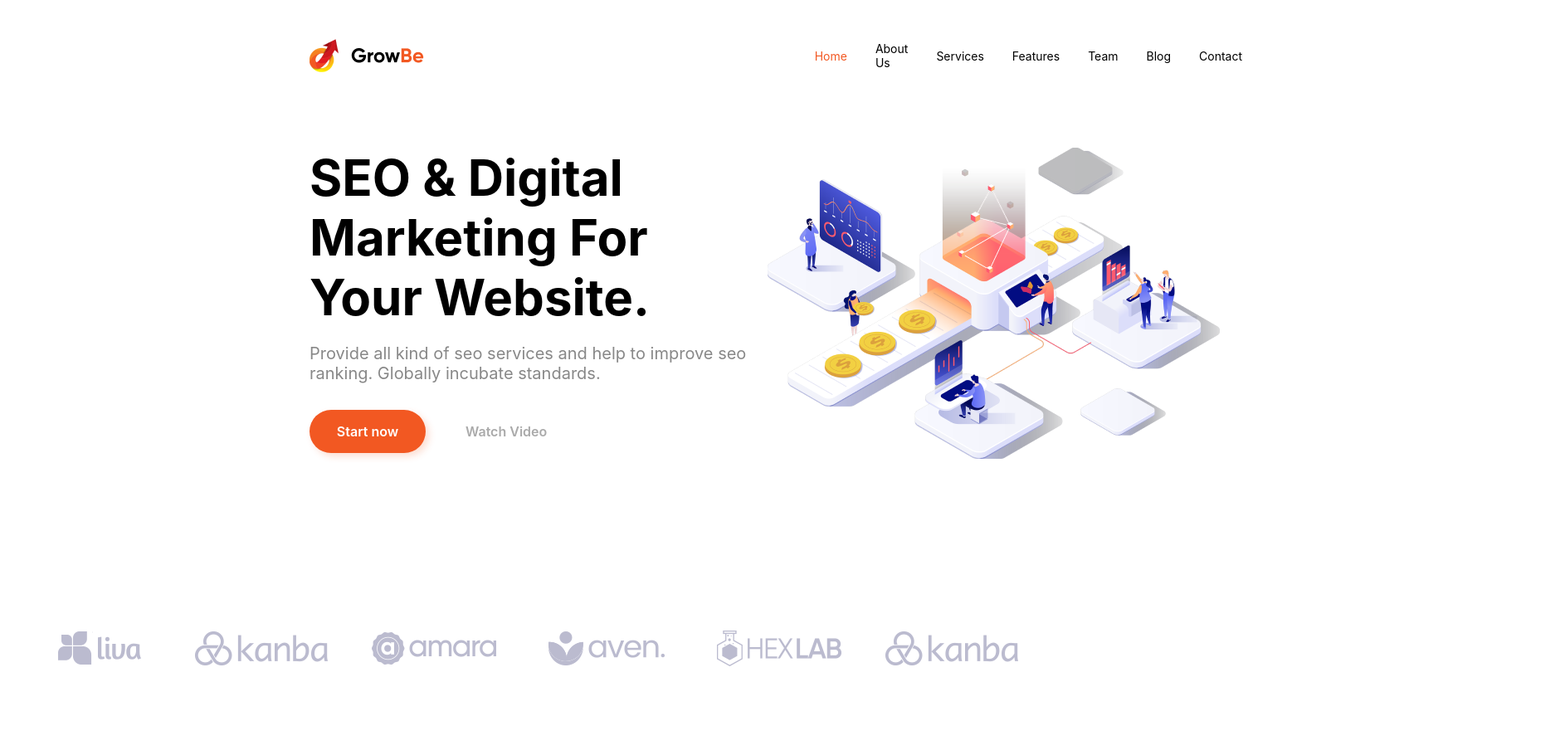
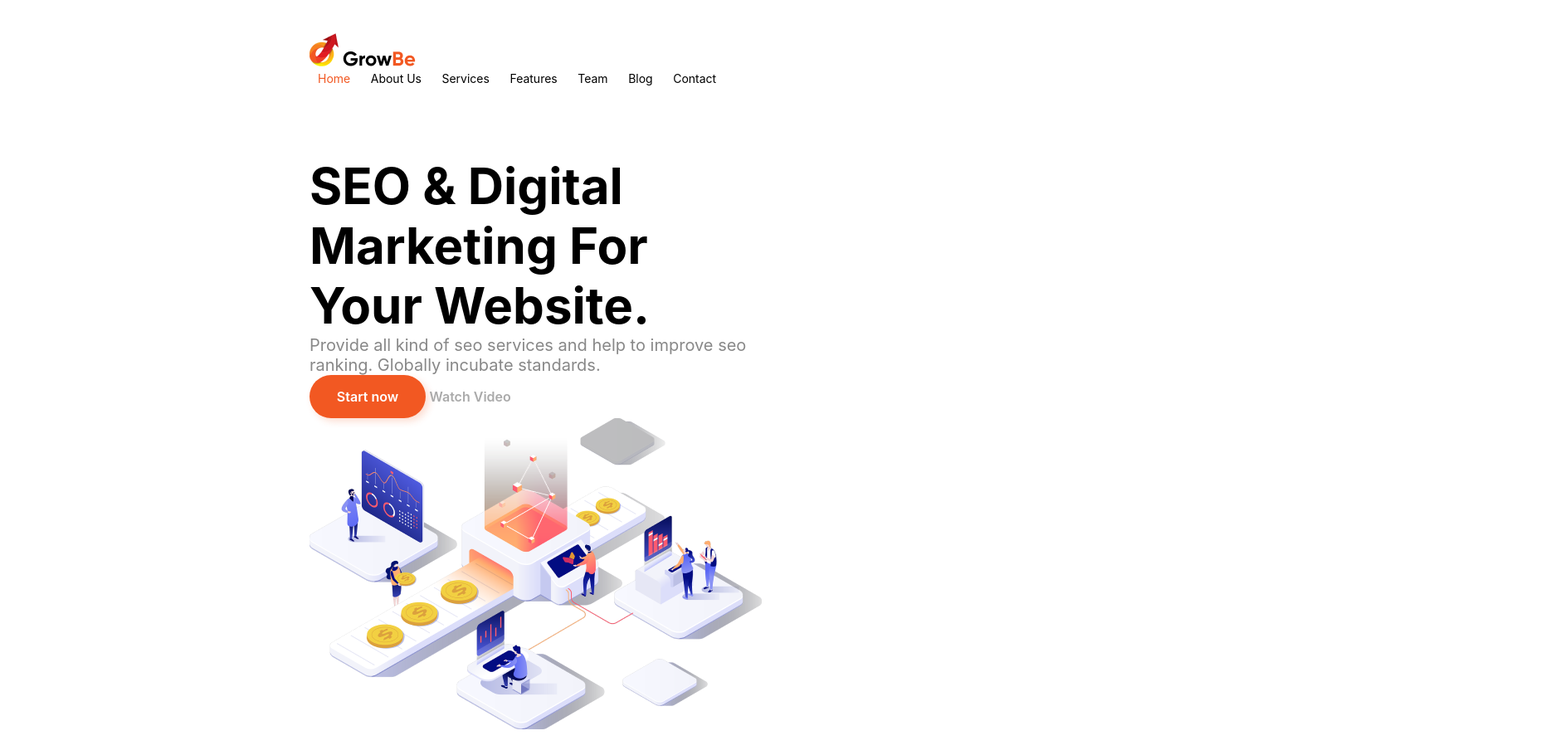
Before and after one commit to Alex-Mangust/Web_Layout, a plain HTML site: page Seminar3/Homework/index.html in a window 1280 px wide. Shown: the top 910 px of the page at 83% size, 1880 px wide, since content can reach past the window. Drawn offline with Linux system fonts and the light colour scheme.

Commit message:
Семинар 3. Выполнил домашнюю работу (Убрал позиционирование)

```diff
--- a/Seminar3/Homework/style.css
+++ b/Seminar3/Homework/style.css
@@ -19,25 +19,6 @@ a {
     margin-left: 373px;
     margin-right: 373px;
     margin-bottom: 84px;
-    display: inline-flex;
-    justify-content: center;
-    align-items: center;
-    gap: 460px;
-}
-
-.img_logo {
-    display: flex;
-    padding-right: 0.878px;
-    justify-content: center;
-    align-items: center;
-    gap: 14.792px;
-}
-
-.link_header {
-    display: inline-flex;
-    justify-content: center;
-    align-items: center;
-    gap: 14px;
 }
 
 .home_header {
@@ -48,22 +29,10 @@ a {
     margin-left: 373px;
     margin-right: 373px;
     margin-bottom: 100px;
-    display: flex;
-    justify-content: space-between;
-    align-items: flex-start;
-}
-
-.title_content {
-    display: flex;
-    flex-direction: column;
-    align-items: flex-start;
-    gap: 32px;
 }
 
 .text_content {
     width: 552px;
-    display: grid;
-    gap: 20px;
 }
 
 .title_text {
@@ -80,13 +49,6 @@ a {
     font-weight: 400;
 }
 
-.button_content {
-    display: flex;
-    align-items: center;
-    gap: 48px;
-    align-self: stretch;
-}
-
 button {
     color: #AAA;
     font-size: 16px;
@@ -98,12 +60,8 @@ button {
 }
 
 .start_button {
-    display: flex;
     width: 140px;
     padding: 16px 10px;
-    justify-content: center;
-    align-items: center;
-    gap: 10px;
     border-radius: 56px;
     background: #F25822;
     box-shadow: 4px 4px 8px 0px rgba(242, 88, 34, 0.20);
@@ -111,10 +69,6 @@ button {
 }
 
 .top_logo {
-    display: flex;
     width: 100%;
     padding: 100px 0px;
-    justify-content: center;
-    align-items: center;
-    gap: 48px;
 }
--- a/Seminar4/Homework/style.css
+++ b/Seminar4/Homework/style.css
@@ -19,8 +19,7 @@ a {
     margin-left: 373px;
     margin-right: 373px;
     margin-bottom: 84px;
-    display: inline-flex;
-    justify-content: center;
+    display: flex;
     align-items: center;
     gap: 460px;
 }
@@ -34,9 +33,8 @@ a {
 }
 
 .link_header {
-    display: inline-flex;
-    justify-content: center;
-    align-items: center;
+    display: flex;
+    align-items: flex-start;
     gap: 14px;
 }
 
```
